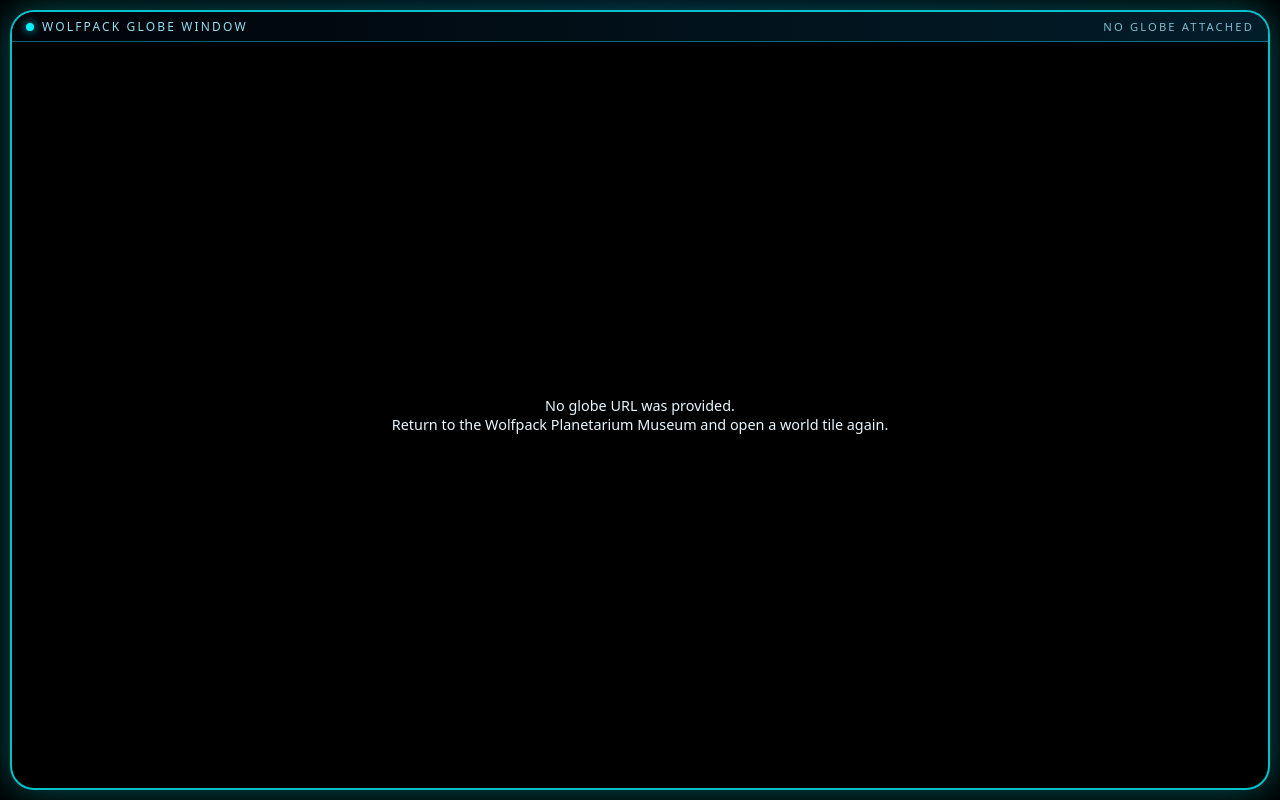
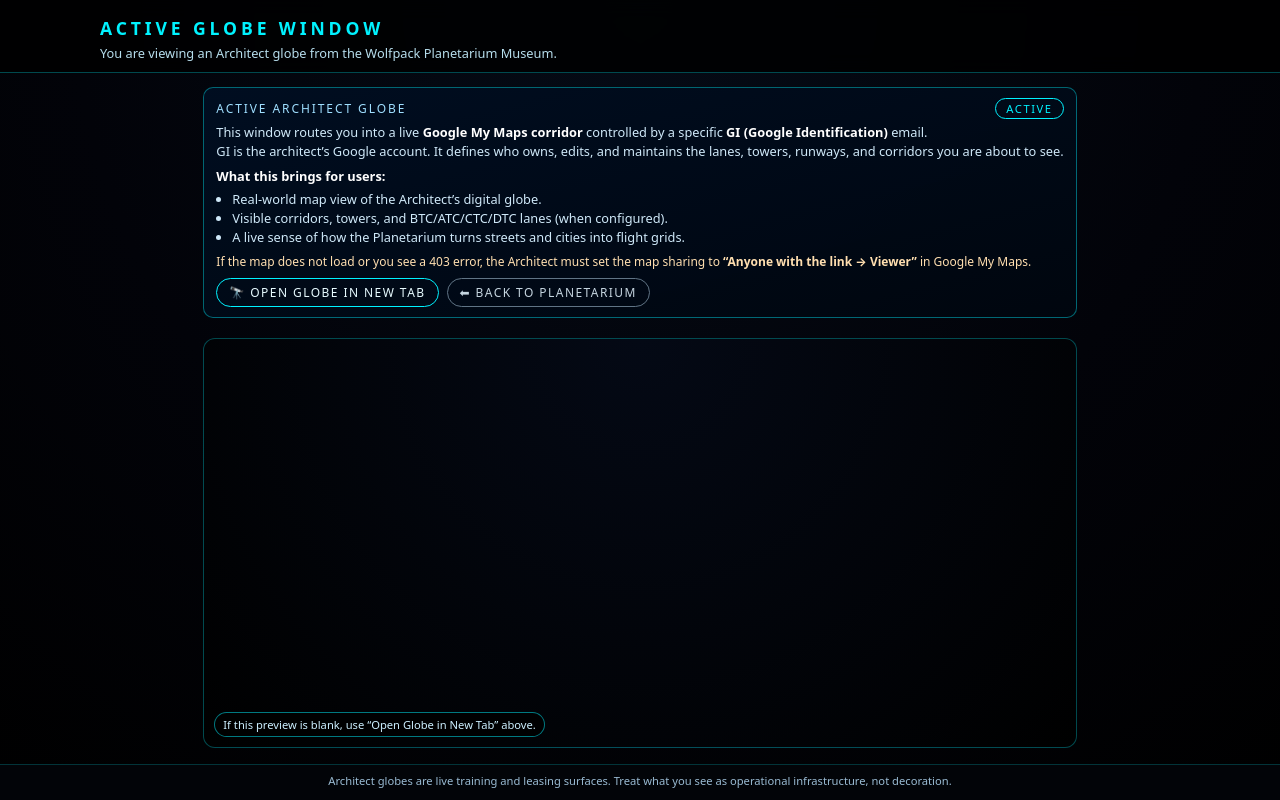
Before and after one commit to taylor7617/wolfpack-plantarium-museum, a plain HTML site: page frames/frame-active.html in a window 1280 px wide. Drawn offline with Linux system fonts and the light colour scheme.

Commit message:
Update frame-active.html

```diff
--- a/frames/frame-active.html
+++ b/frames/frame-active.html
@@ -2,8 +2,9 @@
 <html lang="en">
 <head>
   <meta charset="UTF-8">
-  <title>Globe Window • Wolfpack Planetarium</title>
+  <title>Active Globe Window | Wolfpack Planetarium</title>
   <meta name="viewport" content="width=device-width, initial-scale=1.0">
+
   <style>
     * {
       box-sizing: border-box;
@@ -12,125 +13,297 @@
     }
 
     html, body {
+      width: 100%;
       height: 100%;
-      width: 100%;
-      background: radial-gradient(circle at top, #030711, #000000 60%);
-      font-family: system-ui, -apple-system, BlinkMacSystemFont, "Segoe UI", sans-serif;
-      color: #e7f7ff;
-      display: flex;
-      justify-content: center;
-      align-items: center;
+      font-family: system-ui, -apple-system, BlinkMacSystemFont, "Inter", sans-serif;
+      background: radial-gradient(circle at top, #050b16, #020309 55%, #000000 100%);
+      color: #eaf7ff;
     }
 
-    .frame-shell {
-      width: 100vw;
-      height: 100vh;
-      padding: 10px;
+    body {
+      display: flex;
+      flex-direction: column;
     }
 
-    .frame-inner {
-      border-radius: 24px;
-      border: 2px solid rgba(0, 242, 255, 0.8);
-      overflow: hidden;
-      width: 100%;
-      height: 100%;
-      box-shadow: 0 0 36px rgba(0, 242, 255, 0.35);
+    header {
+      padding: 16px 16px 10px;
+      border-bottom: 1px solid rgba(0, 242, 255, 0.3);
+      background: rgba(0, 0, 0, 0.82);
+      backdrop-filter: blur(10px);
+    }
+
+    .header-inner {
+      max-width: 1080px;
+      margin: 0 auto;
+    }
+
+    h1 {
+      font-size: 1.1rem;
+      letter-spacing: 0.22em;
+      text-transform: uppercase;
+      color: #00f2ff;
+      margin-bottom: 4px;
+    }
+
+    .subtitle {
+      font-size: 0.8rem;
+      color: #b6ddec;
+    }
+
+    main {
+      flex: 1;
       display: flex;
       flex-direction: column;
-      background: #000;
+      padding: 14px 16px 16px;
     }
 
-    .frame-header {
-      padding: 6px 14px;
-      font-size: 0.75rem;
-      letter-spacing: 0.18em;
-      text-transform: uppercase;
-      color: #9beaff;
-      background: linear-gradient(to right, #010308, #021d2a);
-      border-bottom: 1px solid rgba(0, 242, 255, 0.4);
+    .main-inner {
+      max-width: 1080px;
+      margin: 0 auto;
+      display: flex;
+      flex-direction: column;
+      gap: 10px;
+      height: 100%;
+    }
+
+    .info-panel {
+      padding: 10px 12px;
+      border-radius: 10px;
+      border: 1px solid rgba(0, 242, 255, 0.4);
+      background: linear-gradient(
+        to bottom right,
+        rgba(0, 15, 35, 0.9),
+        rgba(0, 6, 15, 0.95)
+      );
+      font-size: 0.8rem;
+      color: #cfe9f9;
+    }
+
+    .info-title-row {
       display: flex;
       justify-content: space-between;
       align-items: center;
+      gap: 8px;
+      margin-bottom: 4px;
     }
 
-    .frame-title {
+    .world-label {
+      font-size: 0.75rem;
+      letter-spacing: 0.16em;
+      text-transform: uppercase;
+      color: #9fdfff;
+    }
+
+    .status-pill {
+      font-size: 0.7rem;
+      letter-spacing: 0.14em;
+      text-transform: uppercase;
+      padding: 2px 10px;
+      border-radius: 999px;
+      border: 1px solid #00f2ff;
+      color: #00f2ff;
+    }
+
+    .info-section {
+      margin-top: 4px;
+      line-height: 1.5;
+    }
+
+    .info-section strong {
+      color: #ffffff;
+    }
+
+    .warning {
+      margin-top: 6px;
+      font-size: 0.75rem;
+      color: #ffdfb0;
+    }
+
+    .action-row {
+      margin-top: 8px;
       display: flex;
+      flex-wrap: wrap;
       gap: 8px;
       align-items: center;
     }
 
-    .frame-dot {
-      width: 8px;
-      height: 8px;
-      border-radius: 50%;
-      background: #00f2ff;
-      box-shadow: 0 0 10px rgba(0, 242, 255, 0.85);
+    .btn {
+      border-radius: 999px;
+      border: 1px solid #00f2ff;
+      background: transparent;
+      color: #e7fbff;
+      font-size: 0.75rem;
+      padding: 5px 12px;
+      letter-spacing: 0.12em;
+      text-transform: uppercase;
+      cursor: pointer;
+      transition: 0.18s ease;
+      text-decoration: none;
+      display: inline-flex;
+      align-items: center;
+      gap: 4px;
     }
 
-    .frame-label {
-      opacity: 0.95;
+    .btn:hover {
+      background: #00f2ff;
+      color: #000;
+      box-shadow: 0 0 16px rgba(0, 242, 255, 0.8);
     }
 
-    .frame-note {
-      font-size: 0.7rem;
-      color: #8bcde5;
-      opacity: 0.9;
+    .btn-secondary {
+      border-color: #607485;
+      color: #c5d5e0;
+    }
+
+    .btn-secondary:hover {
+      background: #1c2730;
+      color: #e7f1f7;
+      box-shadow: 0 0 10px rgba(96,116,133,0.8);
+    }
+
+    .iframe-wrapper {
+      flex: 1;
+      border-radius: 12px;
+      overflow: hidden;
+      border: 1px solid rgba(0, 242, 255, 0.3);
+      margin-top: 10px;
+      background: radial-gradient(circle at top, #040915, #000);
+      position: relative;
     }
 
     iframe {
-      border: none;
       width: 100%;
       height: 100%;
-      background: #000;
+      border: 0;
     }
 
-    .fallback {
-      flex: 1;
-      display: flex;
-      align-items: center;
-      justify-content: center;
+    .iframe-overlay-note {
+      position: absolute;
+      left: 10px;
+      bottom: 10px;
+      font-size: 0.7rem;
+      padding: 4px 8px;
+      border-radius: 999px;
+      background: rgba(0, 0, 0, 0.75);
+      border: 1px solid rgba(0, 242, 255, 0.5);
+      color: #ccefff;
+    }
+
+    footer {
+      padding: 8px 16px 12px;
+      border-top: 1px solid rgba(0, 242, 255, 0.2);
+      font-size: 0.7rem;
+      color: #9abbd3;
+      background: #020408;
       text-align: center;
-      padding: 20px;
-      font-size: 0.9rem;
-      color: #e9f7ff;
+    }
+
+    footer .footer-inner {
+      max-width: 1080px;
+      margin: 0 auto;
+    }
+
+    @media (max-width: 640px) {
+      .info-panel {
+        font-size: 0.78rem;
+      }
     }
   </style>
 </head>
 <body>
-  <div class="frame-shell">
-    <div class="frame-inner">
-      <div class="frame-header">
-        <div class="frame-title">
-          <span class="frame-dot"></span>
-          <span class="frame-label">Wolfpack Globe Window</span>
-        </div>
-        <div class="frame-note" id="frameNote">Loading globe…</div>
+
+<header>
+  <div class="header-inner">
+    <h1>ACTIVE GLOBE WINDOW</h1>
+    <div class="subtitle">
+      You are viewing an Architect globe from the Wolfpack Planetarium Museum.
+    </div>
+  </div>
+</header>
+
+<main>
+  <div class="main-inner">
+    <div class="info-panel">
+      <div class="info-title-row">
+        <div class="world-label">ACTIVE ARCHITECT GLOBE</div>
+        <div class="status-pill">ACTIVE</div>
       </div>
-      <iframe id="planetFrame" loading="lazy"></iframe>
-      <div class="fallback" id="fallback" style="display:none;">
-        No globe URL was provided.<br>
-        Return to the Wolfpack Planetarium Museum and open a world tile again.
+
+      <div class="info-section">
+        <p>
+          This window routes you into a live <strong>Google My Maps corridor</strong>
+          controlled by a specific <strong>GI (Google Identification)</strong> email.
+        </p>
+        <p>
+          GI is the architect’s Google account. It defines who owns, edits, and maintains
+          the lanes, towers, runways, and corridors you are about to see.
+        </p>
+      </div>
+
+      <div class="info-section" style="margin-top:6px;">
+        <p><strong>What this brings for users:</strong></p>
+        <ul style="margin-left:16px; margin-top:3px;">
+          <li>Real-world map view of the Architect’s digital globe.</li>
+          <li>Visible corridors, towers, and BTC/ATC/CTC/DTC lanes (when configured).</li>
+          <li>A live sense of how the Planetarium turns streets and cities into flight grids.</li>
+        </ul>
+      </div>
+
+      <div class="warning">
+        If the map does not load or you see a 403 error, the Architect must set the map sharing
+        to <strong>“Anyone with the link → Viewer”</strong> in Google My Maps.
+      </div>
+
+      <div class="action-row">
+        <a id="openNewTab" class="btn" href="#" target="_blank" rel="noopener noreferrer">
+          🔭 Open Globe in New Tab
+        </a>
+        <a class="btn btn-secondary" href="../index.html">
+          ⬅ Back to Planetarium
+        </a>
+      </div>
+    </div>
+
+    <div class="iframe-wrapper">
+      <iframe id="mapFrame" src=""></iframe>
+      <div class="iframe-overlay-note">
+        If this preview is blank, use “Open Globe in New Tab” above.
       </div>
     </div>
   </div>
+</main>
 
-  <script>
-    const params = new URLSearchParams(window.location.search);
-    const url = params.get("url");
-    const frame = document.getElementById("planetFrame");
-    const fallback = document.getElementById("fallback");
-    const frameNote = document.getElementById("frameNote");
+<footer>
+  <div class="footer-inner">
+    Architect globes are live training and leasing surfaces. Treat what you see as operational
+    infrastructure, not decoration.
+  </div>
+</footer>
 
-    if (url) {
-      frame.src = decodeURIComponent(url);
-      frame.style.display = "block";
-      fallback.style.display = "none";
-      frameNote.textContent = "Active globe loaded via GI map link";
-    } else {
-      frame.style.display = "none";
-      fallback.style.display = "flex";
-      frameNote.textContent = "No globe attached";
-    }
-  </script>
+<script>
+  function getParam(name) {
+    const url = new URL(window.location.href);
+    return url.searchParams.get(name);
+  }
+
+  const encodedUrl = getParam("url");
+  if (encodedUrl) {
+    const decoded = decodeURIComponent(encodedUrl);
+    const frame = document.getElementById("mapFrame");
+    const link = document.getElementById("openNewTab");
+    frame.src = decoded;
+    link.href = decoded;
+  } else {
+    const frame = document.getElementById("mapFrame");
+    frame.src = "about:blank";
+    const link = document.getElementById("openNewTab");
+    link.href = "#";
+    link.onclick = function (e) {
+      e.preventDefault();
+      alert("No globe URL was provided. Return to the Planetarium grid and try again.");
+    };
+  }
+</script>
+
 </body>
 </html>
```
